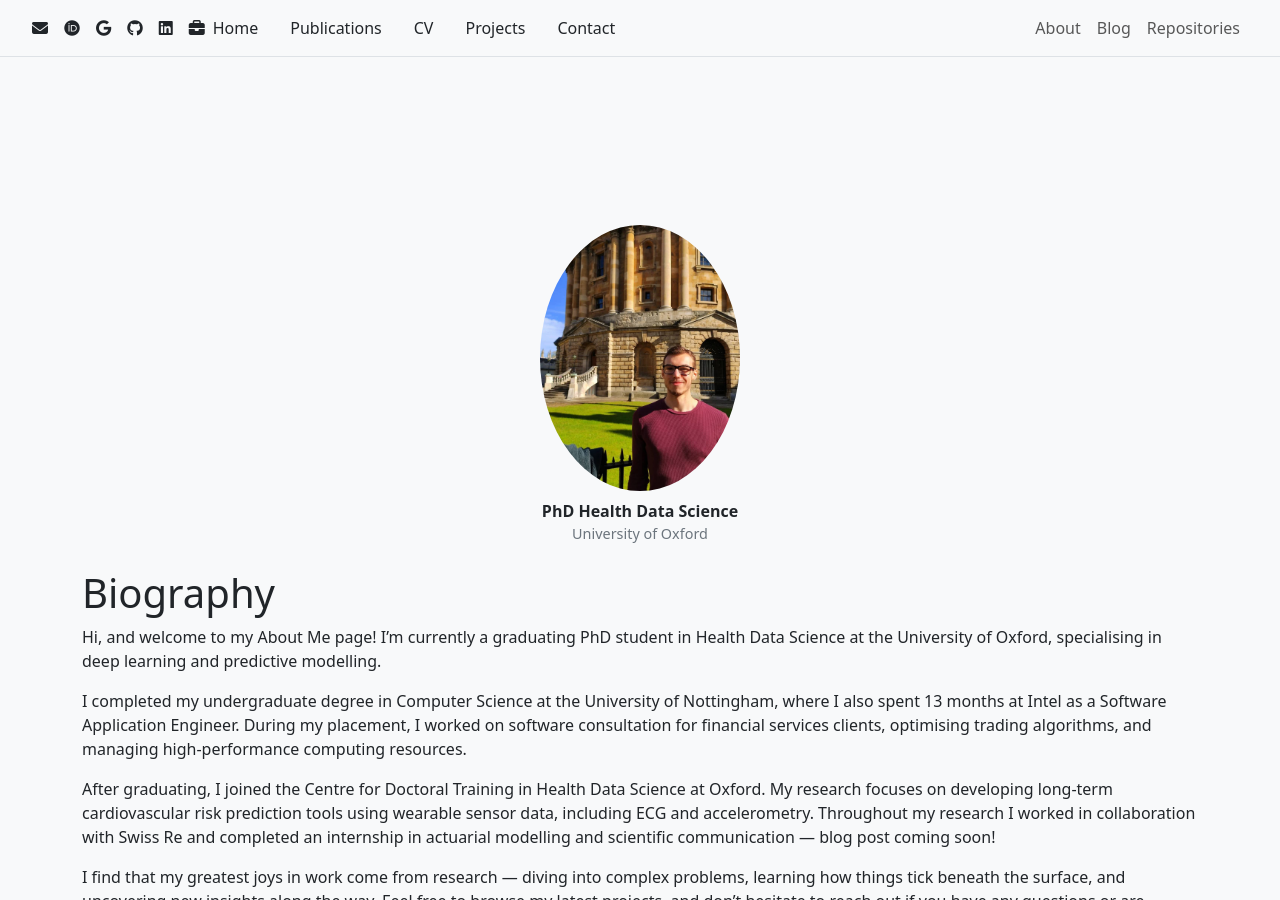
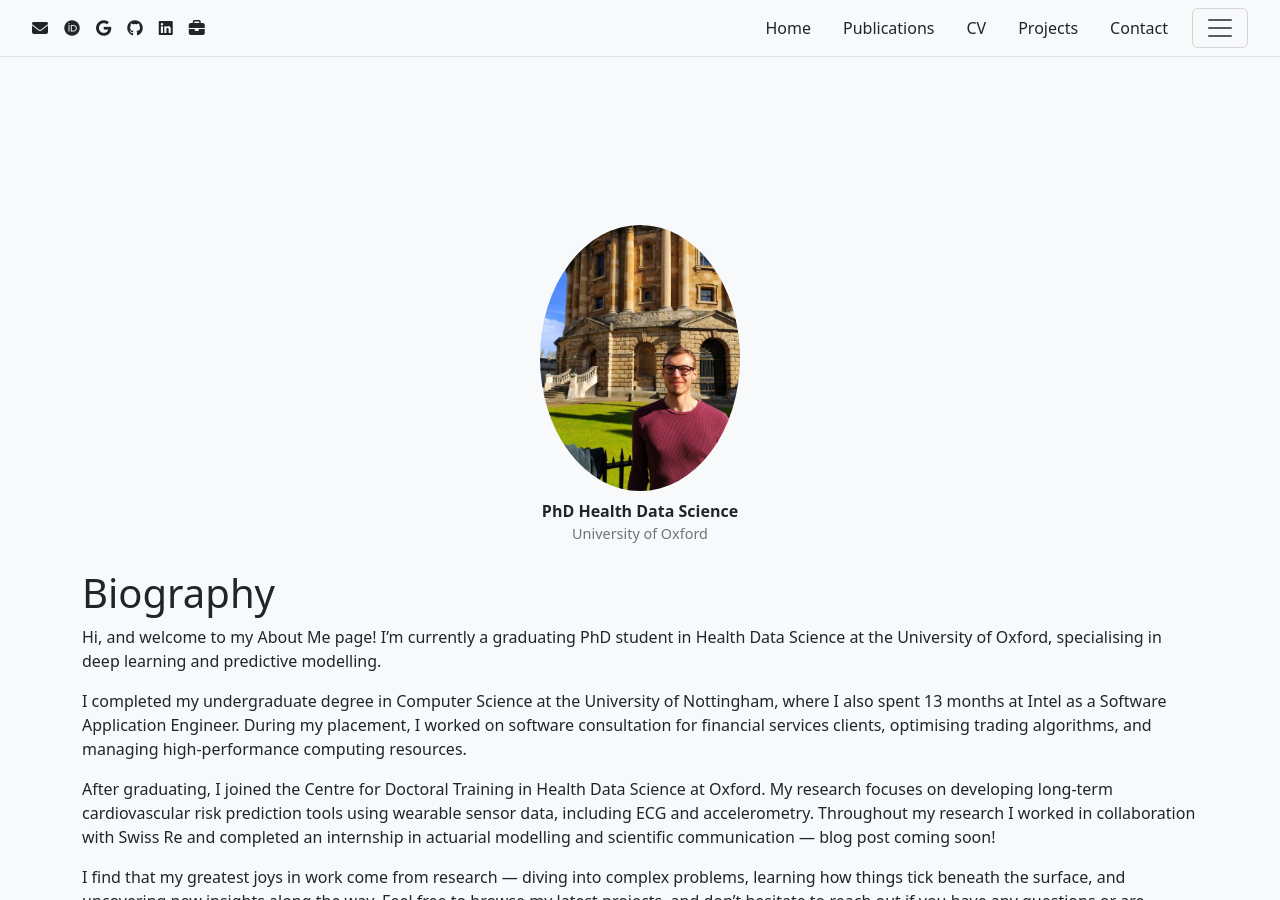
Before and after one commit to Ads98/Ads98.github.io, a Jekyll site: the page built from index.md, in a window 1280 px wide and 900 px high. Built offline with Jekyll 4.4.1, drawn with Linux system fonts in a browser that asks for light colours.

Commit message:
Fixed navbar menu button

```diff
--- a/_includes/navbar.html
+++ b/_includes/navbar.html
@@ -1,5 +1,5 @@
-<!-- 🔗 TODO introucde dark/light mode-->
-<nav class="navbar navbar-expand-lg navbar-light bg-light px-3 border-bottom">
+<!-- 🔗 TODO: Introduce dark/light mode -->
+<nav class="navbar navbar-light bg-light px-3 border-bottom">
   <div class="w-100 d-flex justify-content-between align-items-center px-3 flex-wrap">
 
     <!-- 🔗 Left: Social icons -->
@@ -12,36 +12,28 @@
       <a href="/cv.pdf" class="text-dark" aria-label="CV"><i class="fas fa-briefcase"></i></a>
     </div>
 
-
-    <!-- 🔗 Always-visible navigation links -->
+    <!-- 🔗 Right: Always-visible links -->
     <div class="d-flex align-items-center gap-3">
       <a class="nav-link text-dark px-2" href="{{ '/' | relative_url }}">Home</a>
       <a class="nav-link text-dark px-2" href="{{ '/publications/' | relative_url }}">Publications</a>
       <a class="nav-link text-dark px-2" href="{{ '/CV' | relative_url }}">CV</a>
-      <a class="nav-link text-dark px-2" href="{{ '/projects/' | relative_url }}">Projects</a>
+      <a class="nav-link text-dark px-2" href="{{ '/#projects' | relative_url }}">Projects</a>
       <a class="nav-link text-dark px-2" href="{{ '/contact/' | relative_url }}">Contact</a>
+
+      <!-- ☰ Always-visible Toggler -->
+      <button class="navbar-toggler d-block" type="button" data-bs-toggle="collapse" data-bs-target="#navbarMenu"
+        aria-controls="navbarMenu" aria-expanded="false" aria-label="Toggle navigation">
+        <span class="navbar-toggler-icon"></span>
+      </button>
+    </div>
   </div>
 
-    <!-- ☰ Toggler (visible on small screens only) -->
-    <button class="navbar-toggler ms-2" type="button" data-bs-toggle="collapse" data-bs-target="#navbarExtra"
-      aria-controls="navbarExtra" aria-expanded="false" aria-label="Toggle navigation">
-      <span class="navbar-toggler-icon"></span>
-    </button>
-
-    <!-- 🔽 Collapsible nav items for smaller screens -->
-    <div class="collapse navbar-collapse justify-content-end mt-2 mt-lg-0" id="navbarExtra">
+  <!-- 🔽 Collapsible extra links -->
+  <div class="collapse navbar-collapse justify-content-end px-3" id="navbarMenu">
     <ul class="navbar-nav">
-        <li class="nav-item">
-          <a class="nav-link" href="{{ '/about/' | relative_url }}">About</a>
-        </li>
-        <li class="nav-item">
-          <a class="nav-link" href="{{ '/blog/' | relative_url }}">Blog</a>
-        </li>
-        <li class="nav-item">
-          <a class="nav-link" href="{{ '/repositories/' | relative_url }}">Repositories</a>
-        </li>
+      <li class="nav-item"><a class="nav-link" href="{{ '/' | relative_url }}">About</a></li>
+      <li class="nav-item"><a class="nav-link" href="{{ '/blog/' | relative_url }}">Blog</a></li>
+      <li class="nav-item"><a class="nav-link" href="{{ '/repositories/' | relative_url }}">Repositories</a></li>
     </ul>
   </div>
-
-  </div>
 </nav>
```
Lines whose indentation alone changed are shown as unchanged.
